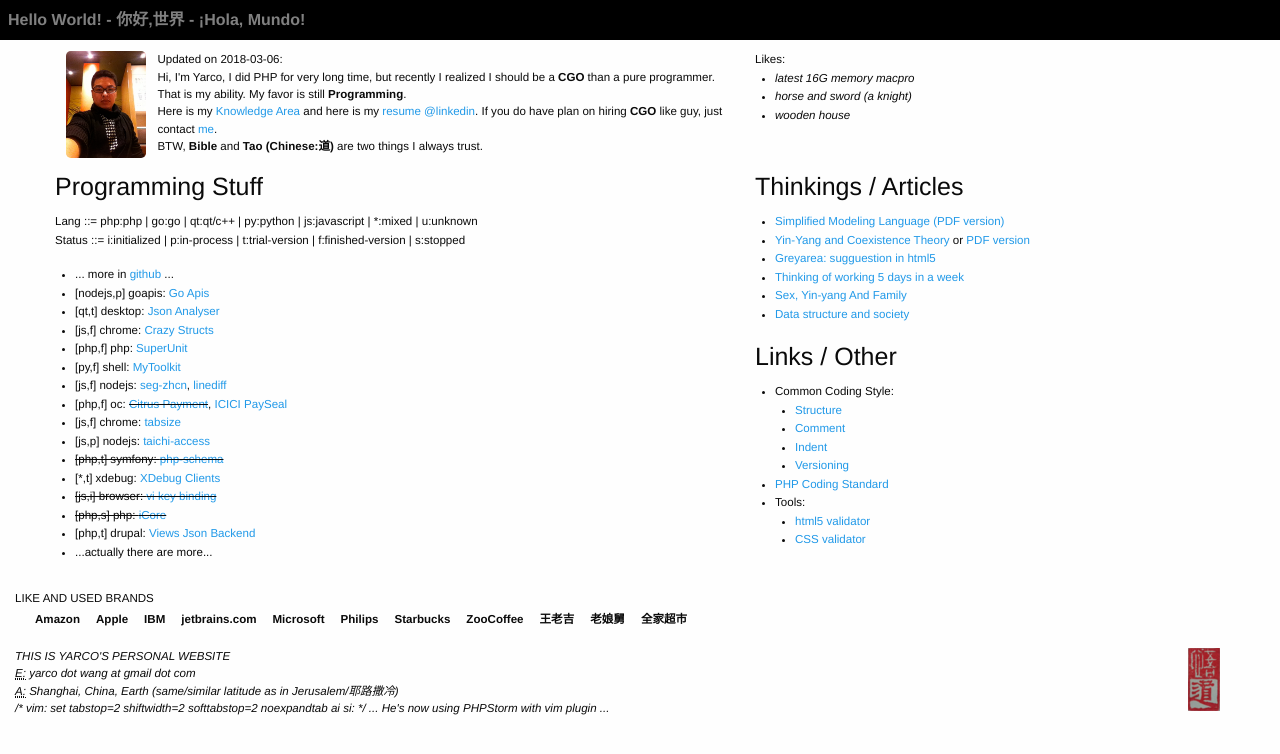
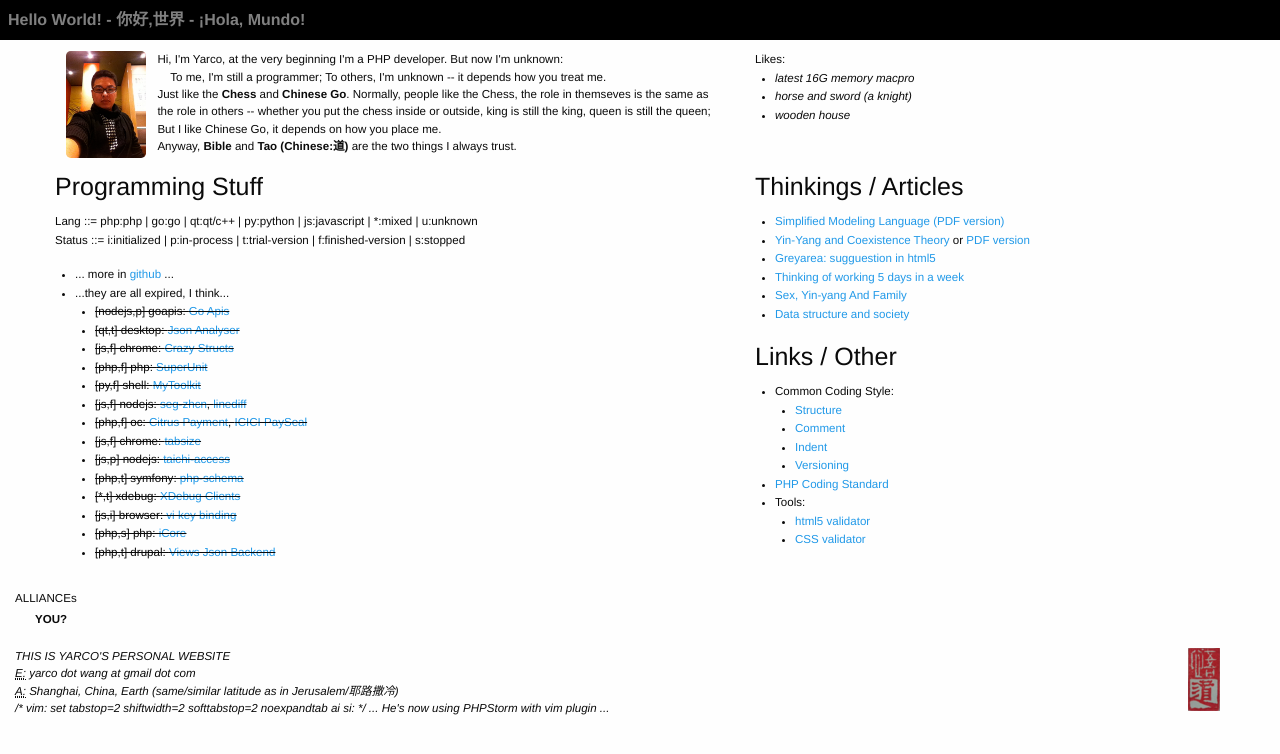
Before and after one commit to yarcowang/yarcowang.github.io, a Jekyll site: the page built from index.html, in a window 1280 px wide. Shown: the top 754 px of the page. Built offline with Jekyll 4.4.1, drawn with Linux system fonts in a browser that asks for light colours.

Commit message:
change a lot

```diff
--- a/_includes/footer.html
+++ b/_includes/footer.html
@@ -1,20 +1,10 @@
 		<footer>
 			<div class="large-12 columns">
 				<ul>
-					<li style="text-transform: uppercase">Like and Used Brands</li>
+					<li>ALLIANCEs</li>
 					<li>
 						<ul class="clearfix quick-links">
-							<li>Amazon</li>
-							<li>Apple</li>
-							<li>IBM</li>
-							<li>jetbrains.com</li>
-							<li>Microsoft</li>
-							<li>Philips</li>
-							<li>Starbucks</li>
-							<li>ZooCoffee</li>
-							<li>王老吉</li>
-							<li>老娘舅</li>
-							<li>全家超市</li>
+							<li>YOU?</li>
 						</ul>
 					</li>
 				</ul>
--- a/index.html
+++ b/index.html
@@ -4,10 +4,11 @@ layout: page
 		<div class="row">
 			<div class="large-7 columns">
 				<img src="files/myself.jpg" class="float-left" style="width:5rem;margin:0 .7rem 0;border-radius:.3rem" />
-				Updated on 2018-03-06:<br />
-				Hi, I'm Yarco, I did PHP for very long time, but recently I realized I should be a <b>CGO</b> than a pure programmer. That is my ability. My favor is still <b>Programming</b>.<br />
-				Here is my <a href="langs.html">Knowledge Area</a> and here is my <a href="https://www.linkedin.com/in/yarcowang">resume @linkedin</a>. If you do have plan on hiring <b>CGO</b> like guy, just contact <a href="mailto:yarco.wang@gmail.com">me</a>.<br />
-				BTW, <b>Bible</b> and <b>Tao (Chinese:道)</b> are two things I always trust.<br />
+				Hi, I'm Yarco, at the very beginning I'm a PHP developer. But now I'm unknown:<br />
+				&nbsp;&nbsp;&nbsp;&nbsp;To me, I'm still a programmer;
+				To others, I'm unknown -- it depends how you treat me.<br />
+				Just like the <b>Chess</b> and <b>Chinese Go</b>. Normally, people like the Chess, the role in themseves is the same as the role in others -- whether you put the chess inside or outside, king is still the king, queen is still the queen; But I like Chinese Go, it depends on how you place me.<br />
+				Anyway, <b>Bible</b> and <b>Tao (Chinese:道)</b> are the two things I always trust.<br />
 			</div>
 			<div class="large-5 columns">
 				Likes:
@@ -26,7 +27,11 @@ layout: page
 					Status ::= i:initialized | p:in-process | t:trial-version | f:finished-version | s:stopped</p>
 				<ul>
 					<li>... more in <a href="https://github.com/yarcowang?tab=repositories">github</a> ...</li>
-					<li>[nodejs,p] goapis: <a href="http://goapis.org/" data-toggle="tooltip" title="" data-original-title="site for doc in json">Go Apis</a></li>
+					<li>
+					...they are all expired, I think...
+						<s>
+						<ul>
+							<li>[nodejs,p] goapis: <a href="http://goapis.org/" data-toggle="tooltip" title="" data-original-title="site for doc in json">Go Apis</a></li>
 					<li>[qt,t] desktop: <a href="https://github.com/yarcowang/JsonAnalyser" data-toggle="tooltip" title="" data-original-title="tool for analysing json data">Json Analyser</a></li>
 					<li>[js,f] chrome: <a href="https://chrome.google.com/webstore/detail/crazy-structs/ndaghfmkdlbkkpljmhjcfkndnblhkcih" data-toggle="tooltip" title="" data-original-title="save structures from web for future usage">Crazy Structs</a></li>
 					<li>[php,f] php: <a href="https://packagist.org/packages/yarco/superunit" data-toggle="tooltip" title="" data-original-title="fast prototype and validation">SuperUnit</a></li>
@@ -40,7 +45,9 @@ layout: page
 					<li><s>[js,i] browser: <a href="vikb/" data-toggle="tooltip" title="" data-original-title="html textarea control with vi key binding">vi key binding</a></s></li>
 					<li><s>[php,s] php: <a href="http://github.com/yarcowang/icore" data-toggle="tooltip" title="" data-original-title="a half done php framework">iCore</a></s></li>
 					<li>[php,t] drupal: <a href="http://github.com/yarcowang/Drupal-JSON-Views-Module-" data-toggle="tooltip" title="" data-original-title="a module for getting remote json data in views">Views Json Backend</a></li>
-					<li>...actually there are more...</li>
+						</ul>
+						</s>
+					</li>
 				</ul>
 			</div>
 
```
